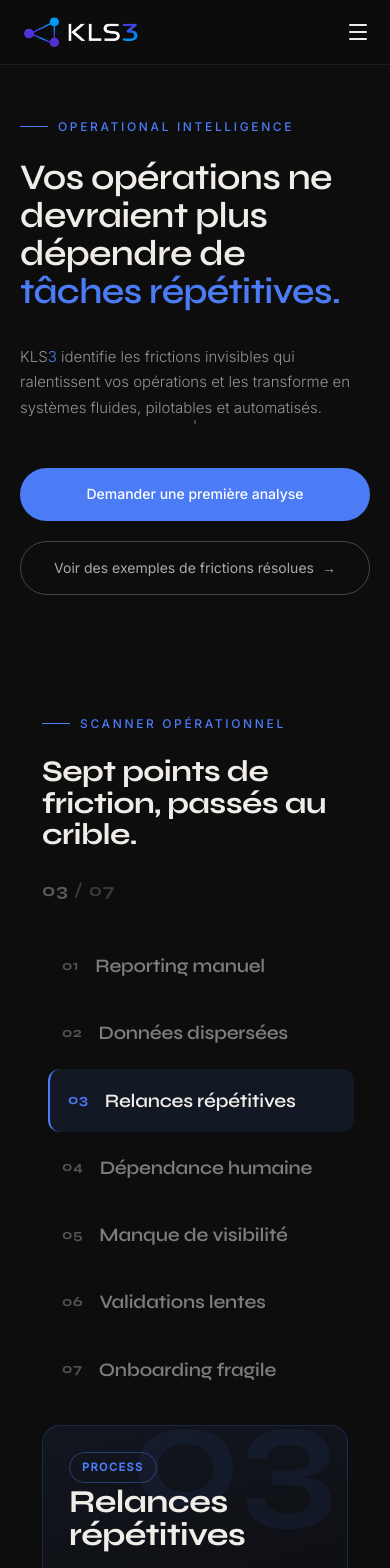
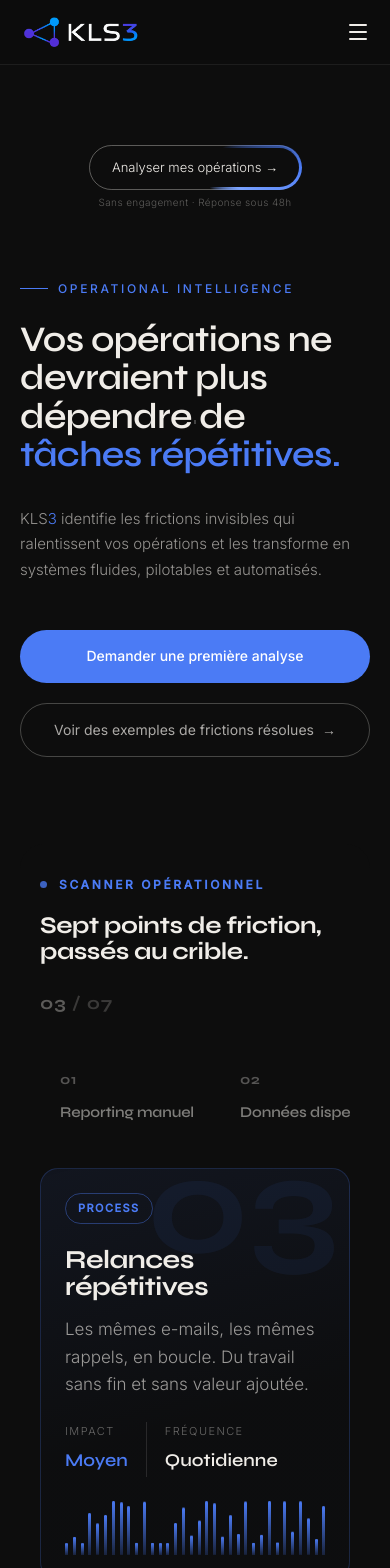
Before and after one commit to Prince2Lu/kls3-dev, a Next.js app: page / in a window 390 px wide. Shown: the top 1568 px of the page. Built offline with nearby package versions, Linux system fonts and the light colour scheme.

Commit message:
feat: responsive FrictionsScanner, CTA mobile, cas-clients grid

```diff
--- a/app/page.tsx
+++ b/app/page.tsx
@@ -1,3 +1,4 @@
+import Link from 'next/link'
 import HeroOperational from '@/components/sections/HeroOperational'
 import FrictionsScanner from '@/components/sections/FrictionsScanner'
 import KLS3MethodTimeline from '@/components/sections/KLS3MethodTimeline'
@@ -10,8 +11,40 @@ import FinalCTA from '@/components/sections/FinalCTA'
 export default function Home() {
   return (
     <>
+      <div className="flex md:hidden justify-center pt-20 pb-4 px-4">
+        <div className="flex flex-col items-center gap-1">
+          <Link
+            href="/contact"
+            className="btn-beam font-display transition-colors duration-200 hover:!text-[#4B7BF5]"
+            style={{
+              display: 'inline-block',
+              padding: '10px 22px',
+              border: '1px solid rgba(240,237,232,0.35)',
+              borderRadius: '100px',
+              color: '#F0EDE8',
+              fontSize: '13px',
+              fontFamily: 'var(--font-body)',
+              textDecoration: 'none',
+              background: 'transparent',
+              position: 'relative',
+              isolation: 'isolate',
+            }}
+          >
+            Analyser mes opérations →
+          </Link>
+          <span
+            style={{
+              fontSize: '10px',
+              color: 'rgba(240,237,232,0.35)',
+              letterSpacing: '0.04em',
+            }}
+          >
+            Sans engagement · Réponse sous 48h
+          </span>
+        </div>
+      </div>
       <HeroOperational />
-      <FrictionsScanner />
+      <FrictionsScanner loadFonts={false} />
       <KLS3MethodTimeline />
       <ResultsSection />
       <SystemsSection />
--- a/components/layout/Navbar.tsx
+++ b/components/layout/Navbar.tsx
@@ -124,7 +124,7 @@ export default function Navbar() {
             padding: '0 clamp(20px, 5vw, 80px)',
           }}
         >
-          <div className="flex items-center justify-between py-3 lg:min-h-[88px] lg:py-4">
+          <div className="flex items-center justify-between py-3 lg:min-h-[88px] lg:py-4 gap-4">
             <Link href="/" aria-label="KLS3 — Accueil" className="shrink-0" onClick={clearHashSelection}>
               <Image
                 src="/logo.png"
@@ -136,7 +136,7 @@ export default function Navbar() {
               />
             </Link>
 
-            <div className="hidden lg:flex items-center gap-7 xl:gap-9">
+            <div className="hidden lg:flex items-center gap-7 xl:gap-9 flex-1 justify-end">
               {navLinks.map((link) => {
                 const active = isLinkActive(link)
                 return (
@@ -160,12 +160,13 @@ export default function Navbar() {
               >
                 Blog
               </Link>
-              <div className="flex flex-col items-center gap-0.5">
-                <Link href="/contact" className={ctaClassName} style={{ ...ctaStyle, padding: '8px 20px' }}>
-                  Analyser mes opérations →
-                </Link>
-                <span style={ctaReassuranceStyle}>Sans engagement · Réponse sous 48h</span>
-              </div>
+            </div>
+
+            <div className="hidden md:flex flex-col items-center gap-0.5 shrink-0">
+              <Link href="/contact" className={ctaClassName} style={{ ...ctaStyle, padding: '8px 20px' }}>
+                Analyser mes opérations →
+              </Link>
+              <span style={ctaReassuranceStyle}>Sans engagement · Réponse sous 48h</span>
             </div>
 
             <button
--- a/components/sections/CaseStudyBlock.tsx
+++ b/components/sections/CaseStudyBlock.tsx
@@ -11,7 +11,7 @@ const categoryLabelStyle = {
 }
 
 const titleStyle = {
-  fontSize: '26px',
+  fontSize: 'clamp(20px, 4vw, 26px)',
   fontWeight: 600,
   color: '#F0EDE8',
   margin: '0 0 20px 0',
@@ -20,7 +20,6 @@ const titleStyle = {
 }
 
 const gridStyle = {
-  display: 'grid',
   gap: '8px',
 }
 
@@ -65,11 +64,11 @@ interface CaseStudyBlockProps {
 
 export default function CaseStudyBlock({ cas, isLast = false }: CaseStudyBlockProps) {
   return (
-    <article style={{ marginBottom: isLast ? 0 : '50px' }}>
+    <article style={{ marginBottom: isLast ? 0 : 'clamp(32px, 6vw, 50px)' }}>
       <p style={categoryLabelStyle}>— {cas.category}</p>
       <h2 style={titleStyle}>{cas.title}</h2>
 
-      <div className="grid grid-cols-1 md:grid-cols-2" style={gridStyle}>
+      <div className="grid grid-cols-1 sm:grid-cols-2 gap-2" style={gridStyle}>
         {fields.map((field) => {
           const highlight = field.highlight
           return (
--- a/components/sections/FrictionsScanner.tsx
+++ b/components/sections/FrictionsScanner.tsx
@@ -1,31 +1,32 @@
 'use client'
 
-import { useState, useEffect, useRef, useCallback, type KeyboardEvent } from 'react'
+import {
+  useState,
+  useEffect,
+  useRef,
+  useCallback,
+  type KeyboardEvent,
+  type RefObject,
+} from 'react'
 
 /**
- * FrictionsScanner — Section homepage KLS3
+ * FrictionsScanner — Section homepage KLS3 (responsive)
  * Module maître/détail interactif : 7 frictions opérationnelles.
  *
- * - Auto-play (3,2 s), pause au survol, reprise à la sortie souris.
- * - Navigation clavier (flèches haut/bas, Home/End).
- * - Respecte prefers-reduced-motion.
- * - Responsive : colonnes empilées sous 900px.
- *
- * Polices Syne + Inter chargées via globals.css.
+ * Responsive « container-based » : ResizeObserver sur la largeur du composant.
+ *   > 720px : maître (liste verticale) + détail, 2 colonnes
+ *   ≤ 720px : empilé, liste = onglets horizontaux scrollables
  */
 
-/* ---------------------------------- Tokens ---------------------------------- */
 const C = {
   bg: '#0D0D0D',
   accent: '#4B7BF5',
   text: '#F0EDE8',
   textMuted: 'rgba(240,237,232,.5)',
-  border: 'rgba(240,237,232,.1)',
   syne: 'var(--font-display)',
   inter: 'var(--font-body)',
 } as const
 
-/* ---------------------------------- Données --------------------------------- */
 interface Friction {
   n: string
   t: string
@@ -47,30 +48,42 @@ const FRICTIONS: Friction[] = [
 
 const AUTOPLAY_MS = 3200
 const BAR_COUNT = 34
+const BP = 720
 
-interface BarConfig {
-  dur: string
-  delay: string
+interface FrictionsScannerProps {
+  loadFonts?: boolean
 }
 
-/* ----------------------------------- Hooks ---------------------------------- */
-function useMediaQuery(query: string): boolean {
-  const [matches, setMatches] = useState(
-    () => typeof window !== 'undefined' && window.matchMedia(query).matches
-  )
+function useContainerWidth(): [RefObject<HTMLElement | null>, number] {
+  const ref = useRef<HTMLElement>(null)
+  const [w, setW] = useState(0)
+
+  useEffect(() => {
+    if (!ref.current || typeof ResizeObserver === 'undefined') return
+    const ro = new ResizeObserver((entries) => {
+      for (const e of entries) setW(e.contentRect.width)
+    })
+    ro.observe(ref.current)
+    return () => ro.disconnect()
+  }, [])
+
+  return [ref, w]
+}
+
+function usePrefersReducedMotion() {
+  const [reduce, setReduce] = useState(false)
   useEffect(() => {
     if (typeof window === 'undefined') return
-    const mql = window.matchMedia(query)
-    const onChange = () => setMatches(mql.matches)
-    onChange()
-    mql.addEventListener('change', onChange)
-    return () => mql.removeEventListener('change', onChange)
-  }, [query])
-  return matches
+    const mql = window.matchMedia('(prefers-reduced-motion: reduce)')
+    const on = () => setReduce(mql.matches)
+    on()
+    mql.addEventListener('change', on)
+    return () => mql.removeEventListener('change', on)
+  }, [])
+  return reduce
 }
 
-/* ---------------------- Styles globaux (keyframes + reset) ------------------- */
-function StyleInjector() {
+function useInjectStyles() {
   useEffect(() => {
     const id = 'kls3-frictions-styles'
     if (document.getElementById(id)) return
@@ -80,6 +93,8 @@ function StyleInjector() {
       @keyframes kls3-barPulse { 0%,100%{transform:scaleY(.22)} 50%{transform:scaleY(1)} }
       @keyframes kls3-ticker  { 0%,100%{opacity:.55} 50%{opacity:1} }
       .kls3-row:focus-visible { outline:2px solid ${C.accent}; outline-offset:2px; }
+      .kls3-list-h { scrollbar-width: none; }
+      .kls3-list-h::-webkit-scrollbar { display: none; }
       @media (prefers-reduced-motion: reduce) {
         .kls3-bar { animation: none !important; transform: scaleY(.5) !important; }
         .kls3-dot { animation: none !important; }
@@ -87,61 +102,73 @@ function StyleInjector() {
     `
     document.head.appendChild(el)
   }, [])
-  return null
 }
 
-/* -------------------------------- Composant --------------------------------- */
-export default function FrictionsScanner() {
+function useFonts(enabled: boolean) {
+  useEffect(() => {
+    if (!enabled) return
+    const href =
+      'https://fonts.googleapis.com/css2?family=Syne:wght@500;600;700;800&family=Inter:wght@400;500;600&display=swap'
+    if (document.querySelector(`link[href="${href}"]`)) return
+    const link = document.createElement('link')
+    link.rel = 'stylesheet'
+    link.href = href
+    document.head.appendChild(link)
+  }, [enabled])
+}
+
+export default function FrictionsScanner({ loadFonts = true }: FrictionsScannerProps) {
   const [sel, setSel] = useState(0)
   const [paused, setPaused] = useState(false)
-  const stacked = useMediaQuery('(max-width: 900px)')
-  const narrow = useMediaQuery('(max-width: 600px)')
-  const reduceMotion = useMediaQuery('(prefers-reduced-motion: reduce)')
+  const [ref, width] = useContainerWidth()
+  const reduceMotion = usePrefersReducedMotion()
+  const compact = width > 0 && width <= BP
+  const tiny = width > 0 && width <= 480
+
+  useInjectStyles()
+  useFonts(loadFonts)
 
   useEffect(() => {
     if (paused || reduceMotion) return
-    const id = setInterval(
-      () => setSel((s) => (s + 1) % FRICTIONS.length),
-      AUTOPLAY_MS
-    )
+    const id = setInterval(() => setSel((s) => (s + 1) % FRICTIONS.length), AUTOPLAY_MS)
     return () => clearInterval(id)
   }, [paused, reduceMotion])
 
   const active = FRICTIONS[sel]
+  const select = useCallback((i: number) => {
+    setSel(i)
+    setPaused(true)
+  }, [])
 
-  const onKeyDown = useCallback((e: KeyboardEvent<HTMLDivElement>) => {
+  const onKeyDown = useCallback(
+    (e: KeyboardEvent<HTMLDivElement>, i: number) => {
+      const len = FRICTIONS.length
       if (e.key === 'ArrowDown' || e.key === 'ArrowRight') {
         e.preventDefault()
-      setSel((s) => (s + 1) % FRICTIONS.length)
-      setPaused(true)
+        select((i + 1) % len)
       } else if (e.key === 'ArrowUp' || e.key === 'ArrowLeft') {
         e.preventDefault()
-      setSel((s) => (s - 1 + FRICTIONS.length) % FRICTIONS.length)
-      setPaused(true)
+        select((i - 1 + len) % len)
       } else if (e.key === 'Home') {
         e.preventDefault()
-      setSel(0)
-      setPaused(true)
+        select(0)
       } else if (e.key === 'End') {
         e.preventDefault()
-      setSel(FRICTIONS.length - 1)
-      setPaused(true)
+        select(len - 1)
       }
-  }, [])
+    },
+    [select],
+  )
 
-  const bars = useRef<BarConfig[]>(
+  const bars = useRef(
     Array.from({ length: BAR_COUNT }, (_, i) => ({
       dur: (0.85 + (i % 6) * 0.13).toFixed(2),
       delay: (i * 0.07).toFixed(2),
-    }))
+    })),
   ).current
 
   return (
-    <section
-      id="frictions"
-      className="scroll-mt-20"
-      style={{ width: '100%' }}
-    >
+    <section id="frictions" className="scroll-mt-20" style={{ width: '100%' }}>
       <div
         style={{
           maxWidth: 1200,
@@ -150,51 +177,57 @@ export default function FrictionsScanner() {
         }}
       >
         <div
+          ref={ref as RefObject<HTMLDivElement>}
           onMouseLeave={() => setPaused(false)}
           style={{
             background: C.bg,
             borderRadius: 24,
-        padding: stacked ? '22px' : '52px 48px',
-        width: '100%',
+            padding: compact ? '30px 20px' : '52px 48px',
             fontFamily: C.inter,
             color: C.text,
             boxSizing: 'border-box',
+            width: '100%',
           }}
         >
-      <StyleInjector />
-
           <header
             style={{
               display: 'flex',
               justifyContent: 'space-between',
               alignItems: 'flex-end',
               gap: 24,
-          marginBottom: stacked ? 28 : 34,
+              marginBottom: 34,
               flexWrap: 'wrap',
             }}
           >
             <div>
-          <div
+              <div style={{ display: 'flex', alignItems: 'center', gap: 12, marginBottom: 18 }}>
+                <span
+                  className="kls3-dot"
                   style={{
-              display: 'inline-flex',
-              alignItems: 'center',
-              gap: 10,
-              marginBottom: 22,
+                    width: 7,
+                    height: 7,
+                    borderRadius: '50%',
+                    background: C.accent,
+                    animation: 'kls3-ticker 1.6s ease-in-out infinite',
+                  }}
+                />
+                <span
+                  style={{
                     fontSize: 12,
-              letterSpacing: '0.22em',
+                    fontWeight: 600,
+                    letterSpacing: '.22em',
                     textTransform: 'uppercase',
-              color: '#4B7BF5',
-              fontWeight: 500,
+                    color: C.accent,
                   }}
                 >
-            <span style={{ width: 28, height: 1, background: '#4B7BF5', display: 'inline-block' }} />
                   Scanner opérationnel
+                </span>
               </div>
               <h2
                 style={{
                   fontFamily: C.syne,
                   fontWeight: 700,
-              fontSize: stacked ? 30 : 42,
+                  fontSize: tiny ? 24 : compact ? 28 : 42,
                   lineHeight: 1.05,
                   letterSpacing: '-.02em',
                   color: C.text,
@@ -222,18 +255,21 @@ export default function FrictionsScanner() {
           <div
             style={{
               display: 'grid',
-          gridTemplateColumns: stacked ? '1fr' : '400px 1fr',
-          gap: stacked ? 24 : 36,
+              gridTemplateColumns: compact ? '1fr' : '400px 1fr',
+              gap: compact ? 22 : 36,
               alignItems: 'stretch',
             }}
           >
             <div
+              className={compact ? 'kls3-list-h' : undefined}
               role="tablist"
               aria-label="Frictions opérationnelles"
               style={{
-            display: 'grid',
-            gridTemplateColumns: stacked ? (narrow ? '1fr' : '1fr 1fr') : '1fr',
-            gap: 4,
+                display: 'flex',
+                flexDirection: compact ? 'row' : 'column',
+                gap: compact ? 8 : 4,
+                overflowX: compact ? 'auto' : 'visible',
+                paddingBottom: compact ? 6 : 0,
               }}
             >
               {FRICTIONS.map((f, i) => {
@@ -245,21 +281,25 @@ export default function FrictionsScanner() {
                     tabIndex={0}
                     aria-selected={isActive}
                     className="kls3-row"
-                onMouseEnter={() => { setSel(i); setPaused(true) }}
-                onFocus={() => { setSel(i); setPaused(true) }}
-                onClick={() => { setSel(i); setPaused(true) }}
-                onKeyDown={onKeyDown}
+                    onMouseEnter={() => select(i)}
+                    onClick={() => select(i)}
+                    onFocus={() => select(i)}
+                    onKeyDown={(e) => onKeyDown(e, i)}
                     style={{
                       display: 'flex',
-                  alignItems: 'center',
-                  gap: 16,
+                      flexDirection: compact ? 'column' : 'row',
+                      alignItems: compact ? 'flex-start' : 'center',
+                      gap: compact ? 6 : 16,
+                      flex: compact ? '0 0 auto' : undefined,
+                      minWidth: compact ? 150 : undefined,
                       padding: '15px 18px',
                       borderRadius: 12,
                       cursor: 'pointer',
+                      outline: 'none',
                       transition: 'background .35s ease, transform .35s ease, border-color .35s ease',
                       borderLeft: `2px solid ${isActive ? C.accent : 'transparent'}`,
                       background: isActive ? 'rgba(75,123,245,.10)' : 'transparent',
-                  transform: isActive ? 'translateX(6px)' : 'none',
+                      transform: isActive && !compact ? 'translateX(6px)' : 'none',
                     }}
                   >
                     <span
@@ -278,7 +318,7 @@ export default function FrictionsScanner() {
                       style={{
                         fontFamily: C.syne,
                         fontWeight: 600,
-                    fontSize: 19,
+                        fontSize: compact ? 15 : 19,
                         letterSpacing: '-.01em',
                         transition: 'color .35s ease',
                         color: isActive ? C.text : C.textMuted,
@@ -299,22 +339,22 @@ export default function FrictionsScanner() {
                 borderRadius: 18,
                 border: '1px solid rgba(75,123,245,.22)',
                 background: 'linear-gradient(165deg, rgba(75,123,245,.08), rgba(75,123,245,.01) 60%)',
-            padding: stacked ? 26 : 38,
+                padding: compact ? 24 : 38,
                 display: 'flex',
                 flexDirection: 'column',
                 justifyContent: 'space-between',
-            minHeight: 430,
+                minHeight: compact ? 0 : 430,
               }}
             >
               <div
                 aria-hidden
                 style={{
                   position: 'absolute',
-              top: -30,
+                  top: compact ? -18 : -30,
                   right: 10,
                   fontFamily: C.syne,
                   fontWeight: 800,
-              fontSize: stacked ? 150 : 240,
+                  fontSize: compact ? 140 : 240,
                   lineHeight: 0.8,
                   color: 'rgba(75,123,245,.07)',
                   pointerEvents: 'none',
@@ -340,12 +380,12 @@ export default function FrictionsScanner() {
                 </span>
               </div>
 
-          <div style={{ position: 'relative' }}>
+              <div style={{ position: 'relative', marginTop: compact ? 22 : 0 }}>
                 <div
                   style={{
                     fontFamily: C.syne,
                     fontWeight: 700,
-                fontSize: stacked ? 32 : 46,
+                    fontSize: tiny ? 26 : compact ? 30 : 46,
                     lineHeight: 1.04,
                     letterSpacing: '-.02em',
                     color: C.text,
@@ -365,7 +405,7 @@ export default function FrictionsScanner() {
                 >
                   {active.d}
                 </div>
-            <div style={{ display: 'flex', gap: 28, marginTop: 24 }}>
+                <div style={{ display: 'flex', gap: tiny ? 18 : 28, marginTop: 24 }}>
                   <Metric label="Impact" value={active.impact} valueColor={C.accent} />
                   <div style={{ width: 1, background: 'rgba(240,237,232,.12)' }} />
                   <Metric label="Fréquence" value={active.freq} valueColor={C.text} />
@@ -379,7 +419,7 @@ export default function FrictionsScanner() {
                   display: 'flex',
                   alignItems: 'flex-end',
                   gap: 5,
-              height: 74,
+                  height: compact ? 54 : 74,
                   marginTop: 24,
                 }}
               >
```
Lines whose indentation alone changed are shown as unchanged.
